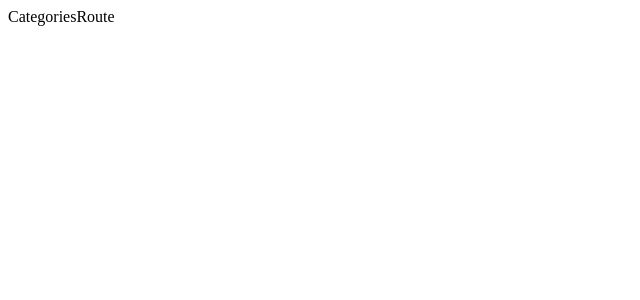
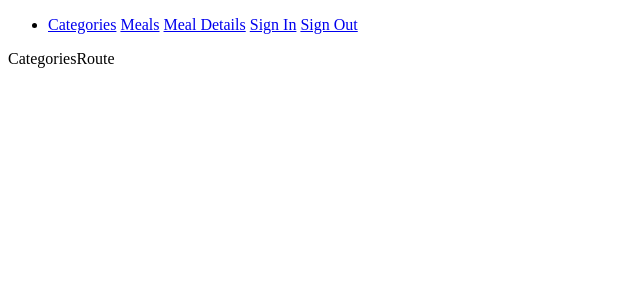
Before and after one commit to muratayik/food-for-lazy-gourmet-redux, a React (Create React App) app: page / in a window 1280 px wide. Shown: the top 300 px of the page, without its empty margins (0-640 px from the left). Built offline with nearby package versions, Linux system fonts and the light colour scheme.

Commit message:
Add material-ui to project

```diff
--- a/package.json
+++ b/package.json
@@ -3,6 +3,10 @@
   "version": "0.1.0",
   "private": true,
   "dependencies": {
+    "@emotion/react": "^11.8.2",
+    "@emotion/styled": "^11.8.1",
+    "@mui/icons-material": "^5.5.1",
+    "@mui/material": "^5.5.1",
     "@testing-library/jest-dom": "^5.16.2",
     "@testing-library/react": "^12.1.4",
     "@testing-library/user-event": "^13.5.0",
--- a/public/index.html
+++ b/public/index.html
@@ -24,6 +24,14 @@
       work correctly both with client-side routing and a non-root public URL.
       Learn how to configure a non-root public URL by running `npm run build`.
     -->
+    <link
+      rel="stylesheet"
+      href="https://fonts.googleapis.com/css?family=Roboto:300,400,500,700&display=swap"
+    />
+    <link
+      rel="stylesheet"
+      href="https://fonts.googleapis.com/icon?family=Material+Icons"
+    />
     <title>Food for lazy gourmet</title>
   </head>
   <body>
--- a/src/App.tsx
+++ b/src/App.tsx
@@ -1,4 +1,4 @@
-import { Route, Routes } from "react-router-dom";
+import { NavLink, Route, Routes } from "react-router-dom";
 import CategoriesRoute from "routes/CategoriesRoute";
 import MealDetailsRoute from "routes/MealDetailsRoute";
 import MealsRoute from "routes/MealsRoute";
@@ -9,6 +9,15 @@ import SignOutRoute from "routes/SignOutRoute";
 function App() {
   return (
     <div>
+      <ul>
+        <li>
+          <NavLink to="/">Categories</NavLink>{" "}
+          <NavLink to="/meal-list/asdasd">Meals</NavLink>{" "}
+          <NavLink to="/meal-detail/qweqwewe">Meal Details</NavLink>{" "}
+          <NavLink to="/sign-in">Sign In</NavLink>{" "}
+          <NavLink to="/sign-out">Sign Out</NavLink>{" "}
+        </li>
+      </ul>
       <Routes>
         <Route path="/" element={<CategoriesRoute />} />
         <Route path="/meal-list/:categoryId" element={<MealsRoute />} />
--- a/src/routes/CategoriesRoute.tsx
+++ b/src/routes/CategoriesRoute.tsx
@@ -1,5 +1,3 @@
-import React from "react";
-
 const CategoriesRoute = () => {
   return <div>CategoriesRoute</div>;
 };
```
Also changed, not shown: 1 other file (tests, documents, lock files or other folders).
